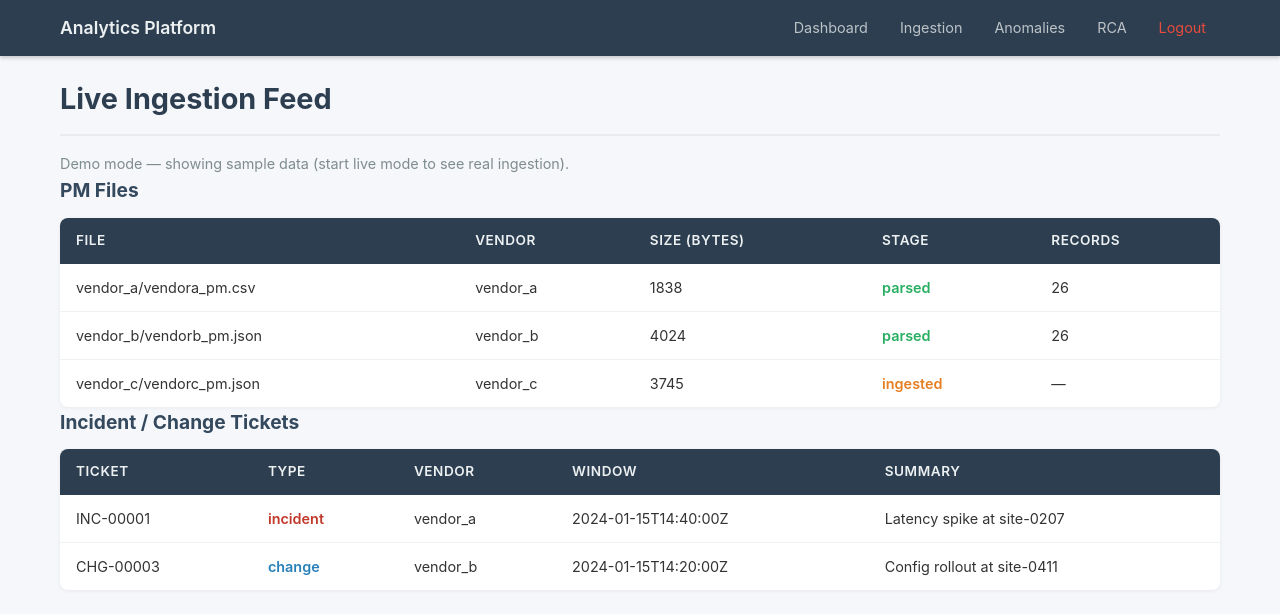
After one commit to acoakes/mock-app, a Flask app: page /ingestion in a window 1280 px wide. The commit adds this page. Shown: the top 614 px of the page. Run offline with Flask 3, Linux system fonts and the light colour scheme; the visitor is signed in with stand-in values (Sample User, id 1).

Commit message:
feat: add live ingestion feed page (PM files + tickets) with /api/ingestion

```diff
--- a/app.py
+++ b/app.py
@@ -137,6 +137,21 @@ def rca_detail(id):
     return render_template('rca_detail.html', rca=rca, success=success, live_mode=live_mode, rca_graph=rca_graph)
 
 
+@app.route('/ingestion')
+@login_required
+def ingestion():
+    pm_files = data_source.get_pm_ingestion()
+    tickets = data_source.get_ticket_feed()
+    live_mode, refresh_seconds = _live_context()
+    return render_template(
+        'ingestion.html',
+        pm_files=pm_files,
+        tickets=tickets,
+        live_mode=live_mode,
+        refresh_seconds=refresh_seconds,
+    )
+
+
 # ---------------------------------------------------------------------------
 # JSON API endpoints (used by automated API tests)
 # ---------------------------------------------------------------------------
@@ -185,3 +200,13 @@ def api_rca():
         else list(all_records)
     )
     return jsonify({'records': filtered})
+
+
+@app.route('/api/ingestion')
+@login_required
+def api_ingestion():
+    """Return the live ingestion feed (PM files + tickets) as JSON."""
+    return jsonify({
+        'pm_files': data_source.get_pm_ingestion(),
+        'tickets': data_source.get_ticket_feed(),
+    })
--- a/data_source.py
+++ b/data_source.py
@@ -33,6 +33,17 @@ DEMO_RCA = [
     {'id': 2, 'title': 'Latency Threshold Breach Analysis', 'status': 'in_progress', 'root_cause': 'Database query not using index on timestamp column', 'recommendation': 'Add composite index on (timestamp, batch_id)'},
     {'id': 3, 'title': 'Duplicate Record Investigation', 'status': 'open', 'root_cause': 'Idempotency key not enforced in batch processor', 'recommendation': 'Implement idempotency enforcement in batch processing module'},
     {'id': 4, 'title': 'Revenue Field Data Quality Issue', 'status': 'open', 'root_cause': 'Source system sending null for optional revenue field', 'recommendation': 'Add default value handling and source system notification'},
+]
+
+DEMO_PM_FILES = [
+    {'key': 'vendor_a/vendora_pm.csv', 'vendor': 'vendor_a', 'size': 1838, 'stage': 'parsed', 'records': 26},
+    {'key': 'vendor_b/vendorb_pm.json', 'vendor': 'vendor_b', 'size': 4024, 'stage': 'parsed', 'records': 26},
+    {'key': 'vendor_c/vendorc_pm.json', 'vendor': 'vendor_c', 'size': 3745, 'stage': 'ingested', 'records': None},
+]
+
+DEMO_TICKETS = [
+    {'ticket_id': 'INC-00001', 'ticket_type': 'incident', 'vendor': 'vendor_a', 'window_start': '2024-01-15T14:40:00Z', 'summary': 'Latency spike at site-0207'},
+    {'ticket_id': 'CHG-00003', 'ticket_type': 'change', 'vendor': 'vendor_b', 'window_start': '2024-01-15T14:20:00Z', 'summary': 'Config rollout at site-0411'},
 ]
 
 
@@ -293,3 +304,126 @@ def get_rca_subgraph(ui_id):
     except Exception as exc:
         log.warning('Live RCA subgraph fetch failed (%s); rendering placeholder.', exc)
         return None
+
+
+# ---------------------------------------------------------------------------
+# Live-mode ingestion feed: PM files (S3) + tickets (DynamoDB)
+# ---------------------------------------------------------------------------
+def _read_live_pm_files():
+    """List PM files in S3, deriving a processing stage per file.
+
+    A file is 'ingested' once it lands in pm-raw; it becomes 'parsed' once a
+    matching normalized object exists under pm-aggregated/normalized/ (with the
+    CSV/JSON extension swapped to .json, as CDF writes). Newest first.
+    """
+    import boto3
+
+    client = boto3.client(
+        's3',
+        endpoint_url=os.environ.get('LAB_S3_ENDPOINT', 'http://localhost:4566'),
+        aws_access_key_id='test',
+        aws_secret_access_key='test',
+        region_name='us-east-1',
+    )
+
+    # Collect normalized keys (CDF output) for stage derivation + record counts.
+    normalized = {}
+    norm_listing = client.list_objects_v2(Bucket='pm-aggregated', Prefix='normalized/')
+    for obj in norm_listing.get('Contents', []):
+        # normalized/<vendor>/<file>.json  -> keyed by "<vendor>/<file>.json"
+        rel = obj['Key'][len('normalized/'):]
+        normalized[rel] = obj
+
+    files = []
+    raw_listing = client.list_objects_v2(Bucket='pm-raw')
+    for obj in raw_listing.get('Contents', []):
+        key = obj['Key']  # "<vendor>/<file>.<ext>"
+        vendor = key.split('/', 1)[0] if '/' in key else ''
+        # CDF writes normalized output as .json regardless of source extension.
+        base = key.rsplit('.', 1)[0]
+        norm_key = base + '.json'
+        parsed_obj = normalized.get(norm_key)
+        records = None
+        if parsed_obj is not None:
+            # Derive record count from the normalized object. CDF may write either a
+            # JSON array or line-delimited JSON, so handle both.
+            try:
+                body = client.get_object(Bucket='pm-aggregated', Key='normalized/' + norm_key)['Body'].read()
+                text = body.decode('utf-8').strip()
+                parsed = json.loads(text)
+                if isinstance(parsed, list):
+                    records = len(parsed)
+                else:
+                    records = 1
+            except json.JSONDecodeError:
+                # Fall back to counting non-empty lines (line-delimited JSON).
+                records = sum(1 for ln in text.splitlines() if ln.strip())
+            except Exception:
+                records = None
+        files.append({
+            'key': key,
+            'vendor': vendor,
+            'size': obj.get('Size', 0),
+            'stage': 'parsed' if parsed_obj is not None else 'ingested',
+            'records': records,
+            'last_modified': obj.get('LastModified'),
+        })
+
+    files.sort(key=lambda f: (f.get('last_modified') is not None, f.get('last_modified')), reverse=True)
+    # Strip the datetime before returning (not JSON-serialisable / not needed in UI).
+    for f in files:
+        f.pop('last_modified', None)
+    return files
+
+
+def _read_live_tickets():
+    """Scan the accumulating ticketing-feed DynamoDB table. Newest first."""
+    import boto3
+
+    client = boto3.client(
+        'dynamodb',
+        endpoint_url=os.environ.get('LAB_S3_ENDPOINT', 'http://localhost:4566'),
+        aws_access_key_id='test',
+        aws_secret_access_key='test',
+        region_name='us-east-1',
+    )
+
+    tickets = []
+    paginator = client.get_paginator('scan')
+    for page in paginator.paginate(TableName='ticketing-feed'):
+        for item in page.get('Items', []):
+            def _s(name):
+                cell = item.get(name, {})
+                return cell.get('S') or cell.get('N') or ''
+            tickets.append({
+                'ticket_id': _s('ticket_id') or _s('sk'),
+                'ticket_type': _s('ticket_type') or _s('type'),
+                'vendor': _s('vendor') or _s('pk'),
+                'window_start': _s('window_start'),
+                'summary': _s('summary') or _s('description'),
+            })
+
+    tickets.sort(key=lambda t: t.get('window_start') or '', reverse=True)
+    return tickets
+
+
+def get_pm_ingestion():
+    """Return PM-file ingestion rows. Live mode falls back to demo data on error."""
+    if not _is_live():
+        return copy.deepcopy(DEMO_PM_FILES)
+    try:
+        return _read_live_pm_files()
+    except Exception as exc:
+        log.warning('Live PM-file read failed (%s); falling back to demo data.', exc)
+        return copy.deepcopy(DEMO_PM_FILES)
+
+
+def get_ticket_feed():
+    """Return ticket-feed rows. Live mode falls back to demo data on error."""
+    if not _is_live():
+        return copy.deepcopy(DEMO_TICKETS)
+    try:
+        return _read_live_tickets()
+    except Exception as exc:
+        log.warning('Live ticket read failed (%s); falling back to demo data.', exc)
+        return copy.deepcopy(DEMO_TICKETS)
--- a/static/style.css
+++ b/static/style.css
@@ -439,3 +439,30 @@ h3 {
     border-radius: 6px;
     background: #fafbfc;
 }
+
+/* Ingestion feed badges */
+.muted {
+    color: #7f8c8d;
+    font-size: 0.9em;
+    margin-top: -8px;
+}
+
+.stage-ingested {
+    color: #e67e22;
+    font-weight: 600;
+}
+
+.stage-parsed {
+    color: #27ae60;
+    font-weight: 600;
+}
+
+.ticket-incident {
+    color: #c0392b;
+    font-weight: 600;
+}
+
+.ticket-change {
+    color: #2980b9;
+    font-weight: 600;
+}
--- a/templates/base.html
+++ b/templates/base.html
@@ -14,6 +14,7 @@
             <span class="nav-brand">Analytics Platform</span>
             <div class="nav-links">
                 <a href="/dashboard" class="nav-link">Dashboard</a>
+                <a href="/ingestion" class="nav-link">Ingestion</a>
                 <a href="/anomalies" class="nav-link">Anomalies</a>
                 <a href="/rca" class="nav-link">RCA</a>
                 <a href="/logout" class="nav-link nav-link-logout">Logout</a>
--- /dev/null
+++ b/templates/ingestion.html
@@ -0,0 +1,62 @@
+{% extends "base.html" %}
+{% block content %}
+<h1>Live Ingestion Feed</h1>
+
+{% if live_mode %}
+<p class="muted" data-testid="ingestion-live-note">Live mode — refreshing every {{ refresh_seconds }}s.</p>
+{% else %}
+<p class="muted" data-testid="ingestion-demo-note">Demo mode — showing sample data (start live mode to see real ingestion).</p>
+{% endif %}
+
+<h2>PM Files</h2>
+<table data-testid="pm-file-table" class="data-table">
+    <thead>
+        <tr>
+            <th>File</th>
+            <th>Vendor</th>
+            <th>Size (bytes)</th>
+            <th>Stage</th>
+            <th>Records</th>
+        </tr>
+    </thead>
+    <tbody>
+        {% for f in pm_files %}
+        <tr data-testid="pm-file-row" data-key="{{ f.key }}">
+            <td>{{ f.key }}</td>
+            <td>{{ f.vendor }}</td>
+            <td>{{ f.size }}</td>
+            <td data-testid="pm-file-stage" class="stage-{{ f.stage }}">{{ f.stage }}</td>
+            <td>{{ f.records if f.records is not none else '—' }}</td>
+        </tr>
+        {% else %}
+        <tr><td colspan="5" class="empty-state" data-testid="pm-file-empty">No PM files ingested yet.</td></tr>
+        {% endfor %}
+    </tbody>
+</table>
+
+<h2>Incident / Change Tickets</h2>
+<table data-testid="ticket-table" class="data-table">
+    <thead>
+        <tr>
+            <th>Ticket</th>
+            <th>Type</th>
+            <th>Vendor</th>
+            <th>Window</th>
+            <th>Summary</th>
+        </tr>
+    </thead>
+    <tbody>
+        {% for t in tickets %}
+        <tr data-testid="ticket-row" data-id="{{ t.ticket_id }}">
+            <td>{{ t.ticket_id }}</td>
+            <td data-testid="ticket-type" class="ticket-{{ t.ticket_type }}">{{ t.ticket_type }}</td>
+            <td>{{ t.vendor }}</td>
+            <td>{{ t.window_start }}</td>
+            <td>{{ t.summary }}</td>
+        </tr>
+        {% else %}
+        <tr><td colspan="5" class="empty-state" data-testid="ticket-empty">No tickets yet.</td></tr>
+        {% endfor %}
+    </tbody>
+</table>
+{% endblock %}
```
